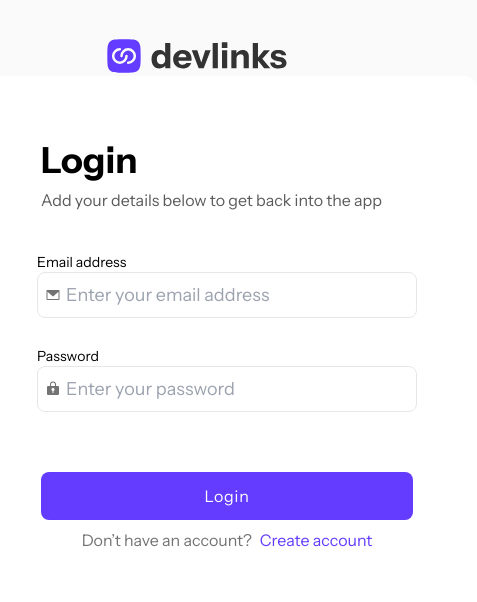
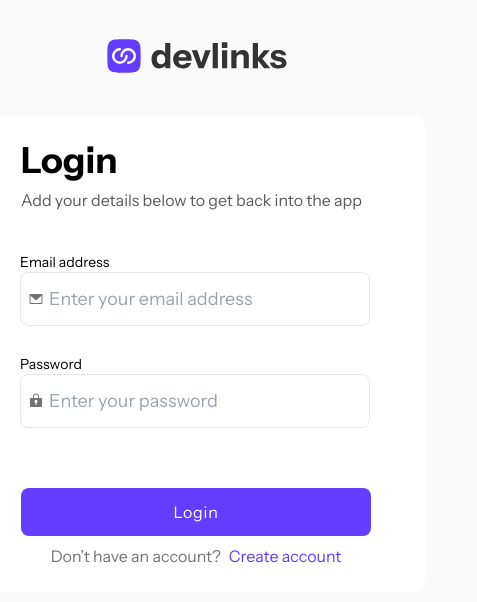
Before and after one commit to Guidotss/link-sharing, a Next.js app: page /auth/login in a window 390 px wide. Shown: the top 602 px of the page, 477 px wide, since content can reach past the window. Built offline with nearby package versions, Linux system fonts and the light colour scheme.

Commit message:
ajustando responsive mobile LoginForm

```diff
--- a/src/app/auth/login/page.tsx
+++ b/src/app/auth/login/page.tsx
@@ -4,7 +4,7 @@ import { LoginForm } from "@/components/form";
 const LoginPage = async () => {
   return (
     <main className="flex flex-col items-center mt-4">
-      <div className="flex 2xl:mb-10 mt-5">
+      <div className="flex mb-10 mt-5">
         <DevlinksLargeIcon />
       </div>
       <LoginForm />
--- a/src/components/form/InputForm.tsx
+++ b/src/components/form/InputForm.tsx
@@ -98,7 +98,7 @@ export const InputForm: FC<InputProps> = ({
 
   return (
     <input
-      className={`px-7 py-2 rounded-lg w-[380px] border-[1px] text-lg mb-5 focus:shadow-lg ${
+      className={`px-7 md:py-2 py-3 rounded-lg md:w-[380px] w-[350px] border-[1px] text-lg mb-5 focus:shadow-lg ${
         !error
           ? "focus:sadow-purple focus:shadow-purple focus:outline-none focus:border-purple  transition-all"
           : "border-red focus:border-red focus:outline-none transition-all shadow-none"
--- a/src/components/form/LoginForm.tsx
+++ b/src/components/form/LoginForm.tsx
@@ -48,7 +48,7 @@ export const LoginForm = () => {
 
   return (
     <form
-      className="flex flex-col bg-white rounded-xl h-1/2 w-[500px] p-16 text-dark_gre ml-16 md:ml-0"
+      className="flex flex-col bg-white rounded-xl h-1/2 md:w-[500px] w-[460px] md:p-16 p-6 px-14 text-dark_gre "
       onSubmit={handleSubmit}
     >
       <h3 className="text-4xl font-bold">Login</h3>
@@ -103,12 +103,12 @@ export const LoginForm = () => {
         </div>
       </div>
       <button
-        className="w-full py-3 bg-purple mt-10 rounded-lg hover:bg-soft_purple transition-all"
+        className="md:w-full w-[350px] py-3 bg-purple mt-10 rounded-lg hover:bg-soft_purple transition-all"
         type="submit"
       >
         <span className="text-white tracking-wider">Login</span>
       </button>
-      <div className="flex mt-2 justify-center w-full">
+      <div className="flex mt-2 justify-center md:w-full w-[350px]">
         <span className="text-grey">Don’t have an account?</span>
         <Link href="/auth/register" className="text-purple ml-2">
           Create account
```
